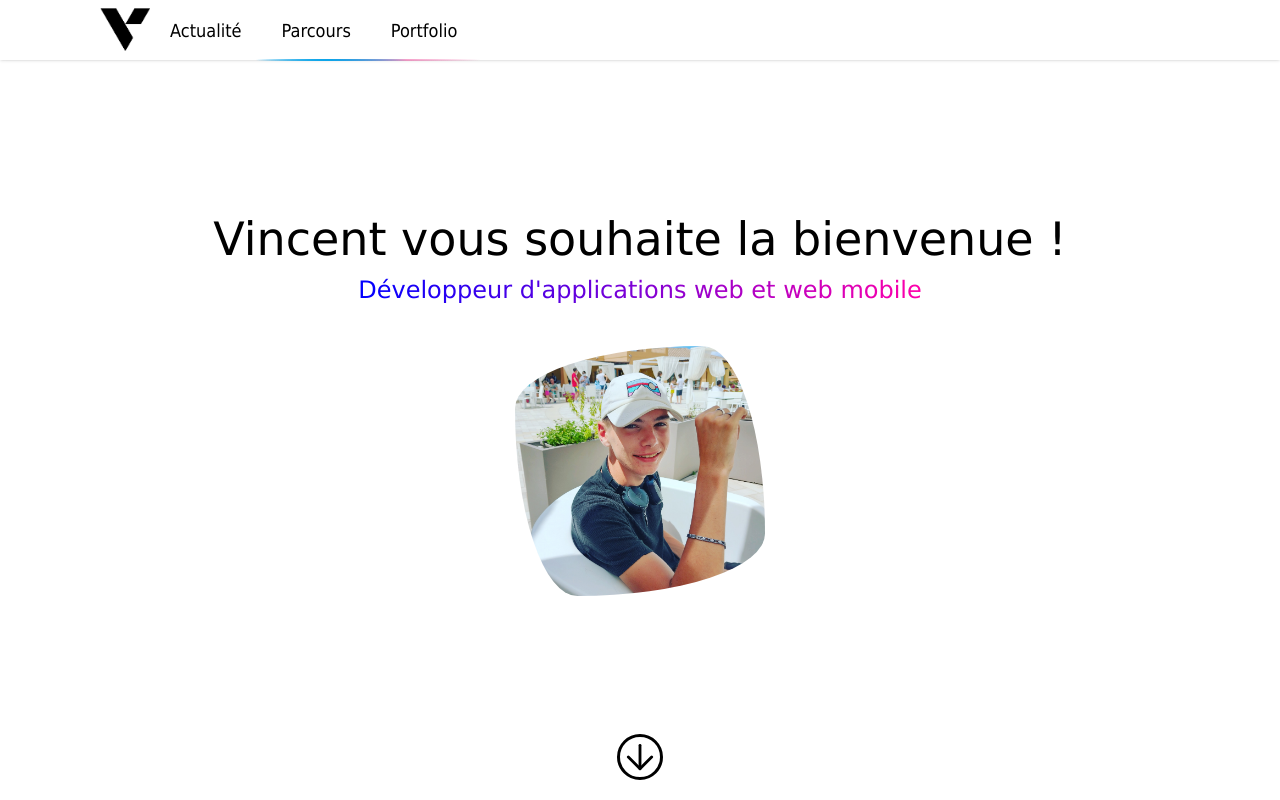
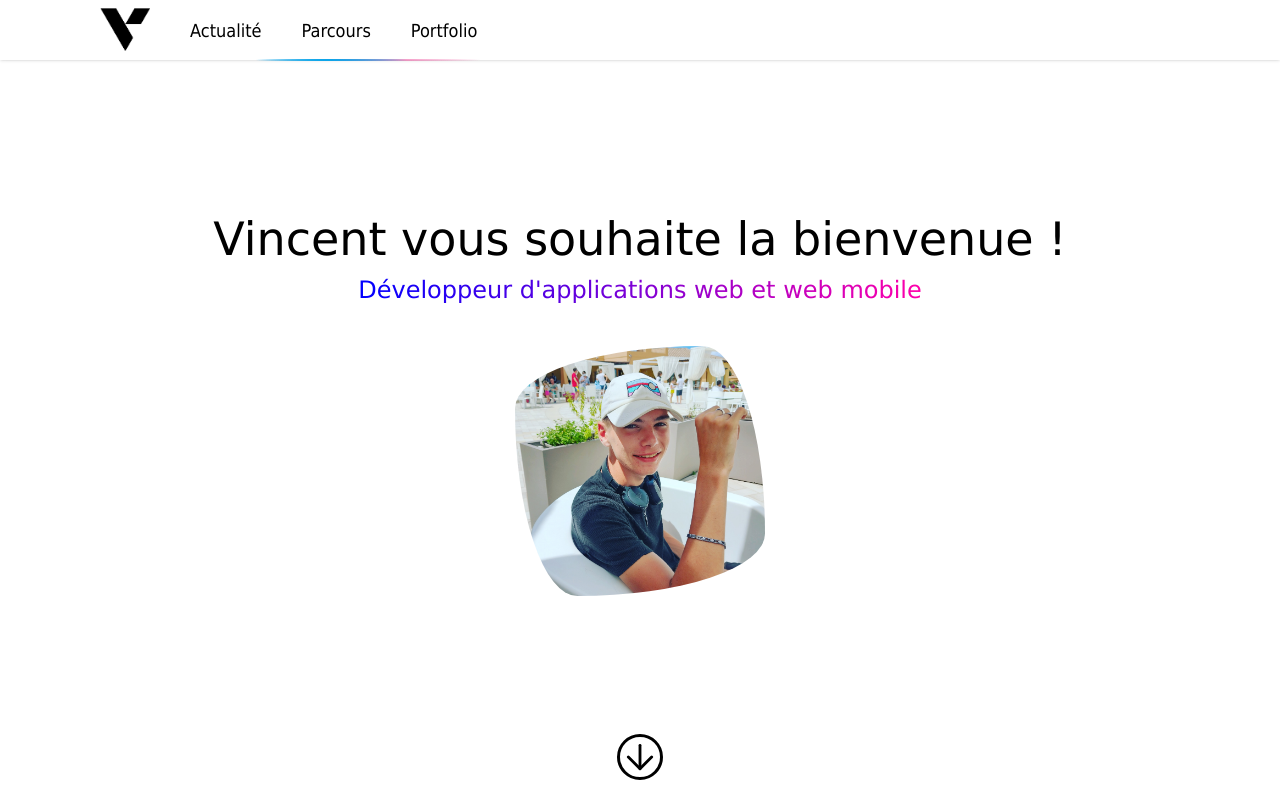
Before and after one commit to Azonesbz/vincentavez, a React (Vite) app in the folder client/: page / in a window 1280 px wide. Shown: the top 800 px of the page. Built offline with nearby package versions, Linux system fonts and the light colour scheme; a web font is replaced by a local one.

Commit message:
updated navbar

```diff
--- a/client/src/components/header/Header.css
+++ b/client/src/components/header/Header.css
@@ -18,7 +18,8 @@
 }
 
 .item-link::after {
-  background: linear-gradient(90deg, #38BDF8 0%, #0EA5E9 33%, rgba(236, 72, 153, 0.3) 67%, #EC4899 100%);  display: block;
+  background-color: #000;
+  display: block;
   position: absolute;
   bottom: 2px;
   width: 0;
--- a/client/src/components/header/Header.jsx
+++ b/client/src/components/header/Header.jsx
@@ -1,7 +1,5 @@
 import './header.css';
 import React from 'react';
-import { useRef } from 'react';
-import { Link } from "react-router-dom";
 
 export default function Header() {
 
@@ -10,7 +8,7 @@ export default function Header() {
             <div className='h-[60px] w-full bg-white fixed top-0 z-40 opacity-75 backdrop-blur-sm'/>
             <nav className={`container shadow fixed top-0 max-w-full z-50 flex items-center w-full h-[60px] backdrop-blur-md`}>
                 <a className='ml-5' href='.'><img src="./logo.webp" alt="logo du site" width={50} /></a>
-                <ul className='space-x-10 mr-10 hidden sm:flex items-center ml-5 h-full '>
+                <ul className='space-x-10 mr-10 hidden sm:flex items-center ml-10 h-full '>
                     <li className='item-link'><a href={"#actuality"}>Actualité</a></li>
                     <li className='item-link'><a href={"#parcours"}>Parcours</a></li>
                     <li className='item-link'><a href={"#portfolio"}>Portfolio</a></li>
```
